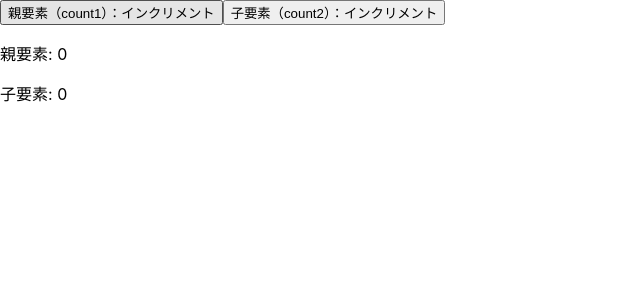
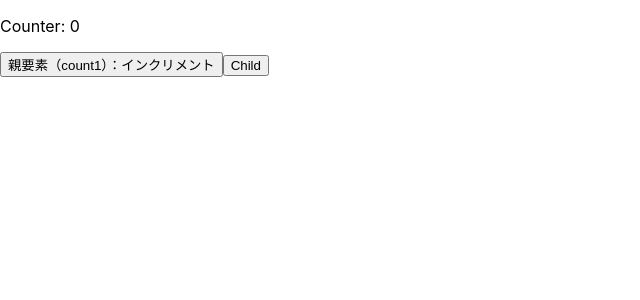
Before and after one commit to takakikasuga/react-hooks-series, a React (Create React App) app: page / in a window 1280 px wide. Shown: the top 300 px of the page, without its empty margins (0-640 px from the left). Built offline with nearby package versions, Linux system fonts and the light colour scheme.

Commit message:
テスト

```diff
--- a/src/App.js
+++ b/src/App.js
@@ -5,10 +5,10 @@ import React, { useState, useMemo, useCallback } from 'react';
 function App() {
   return (
     <>
-      <Parent></Parent>
+      {/* <Parent></Parent> */}
       {/* <UseMemoParent></UseMemoParent> */}
       {/* <ParentFunc></ParentFunc> */}
-      {/* <ParentFuncCallback></ParentFuncCallback> */}
+      <ParentFuncCallback></ParentFuncCallback>
     </>
   );
 }
```
